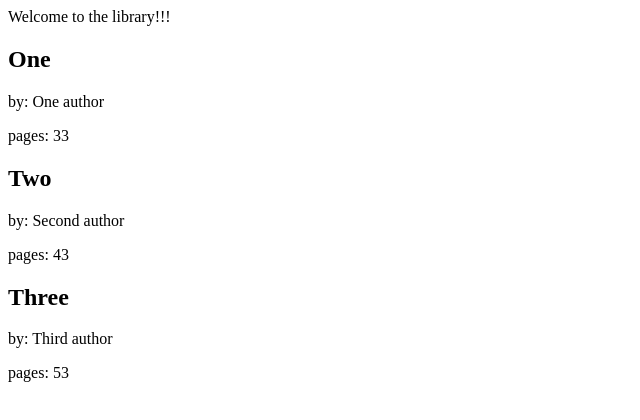
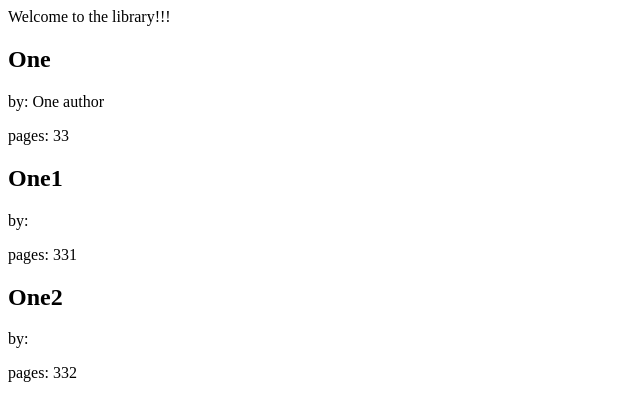
Before and after one commit to SergiiShcherbakov/React_learning, a React (Create React App) app in the folder react-is-fan/: page / in a window 1280 px wide. Shown: the top 420 px of the page, without its empty margins (0-640 px from the left). Built offline with nearby package versions, Linux system fonts and the light colour scheme.

Commit message:
Render data from List by composition of componen in React.

```diff
--- a/react-is-fan/src/index.js
+++ b/react-is-fan/src/index.js
@@ -1,5 +1,11 @@
 import React, { Component } from 'react';
 import ReactDOM from 'react-dom'
+
+let BookList = [
+    { "title": "One", "author": "One author", "pages": 33},
+    { "title": "One1", "author1": "One author1", "pages": 331},
+    { "title": "One2", "author2": "One author2", "pages": 332}
+]
 
 const Book = ({author, title, pages}) => {
     return (
@@ -12,18 +18,23 @@ const Book = ({author, title, pages}) => {
 
 }
 
-const Libraty = () => {
+const Libraty = ({books}) => {
     return (
         <div>
             Welcome to the library!!!
-            <Book title="One" author="One author" pages={33} />
-            <Book title="Two" author="Second author" pages={43} />
-            <Book title="Three" author="Third author" pages={53} />
+            {books.map(
+                (book, i) =>
+                    <Book key={i} // all component in list should have unique id key, or we will have warning
+                          title={book.title}
+                          author={book.author}
+                          pages={book.pages} />
+            )}
         </div>
     )
 }
 
+
 ReactDOM.render(
-    <Libraty />,
+    <Libraty books={BookList} />,
     document.getElementById('react-container')
 )
```
